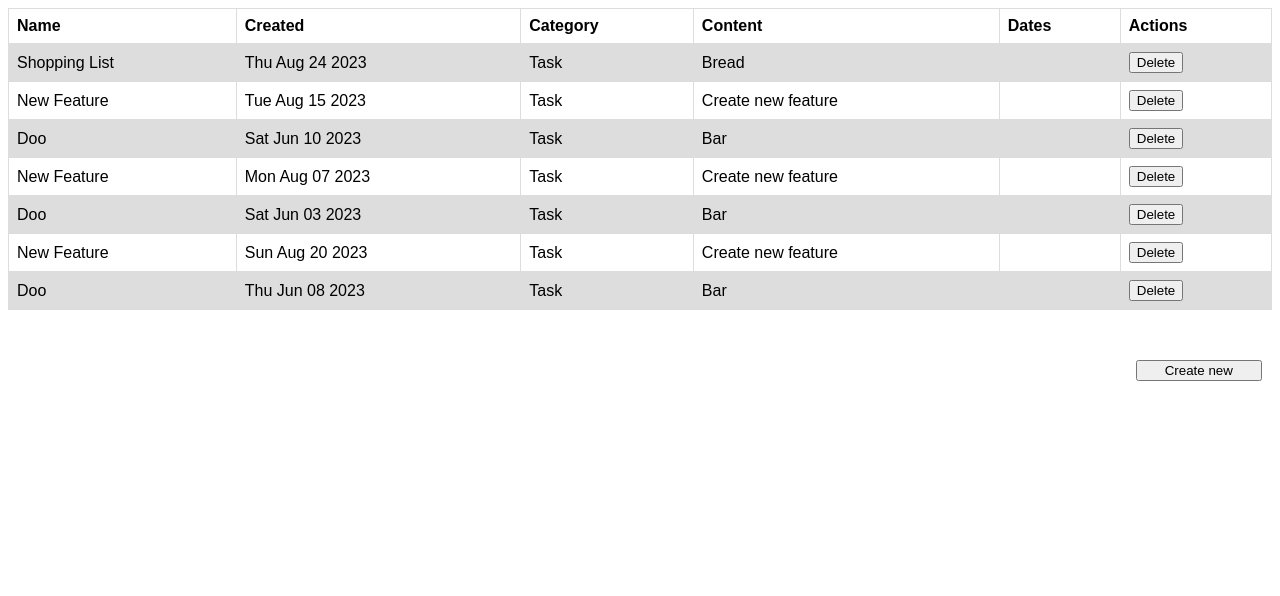
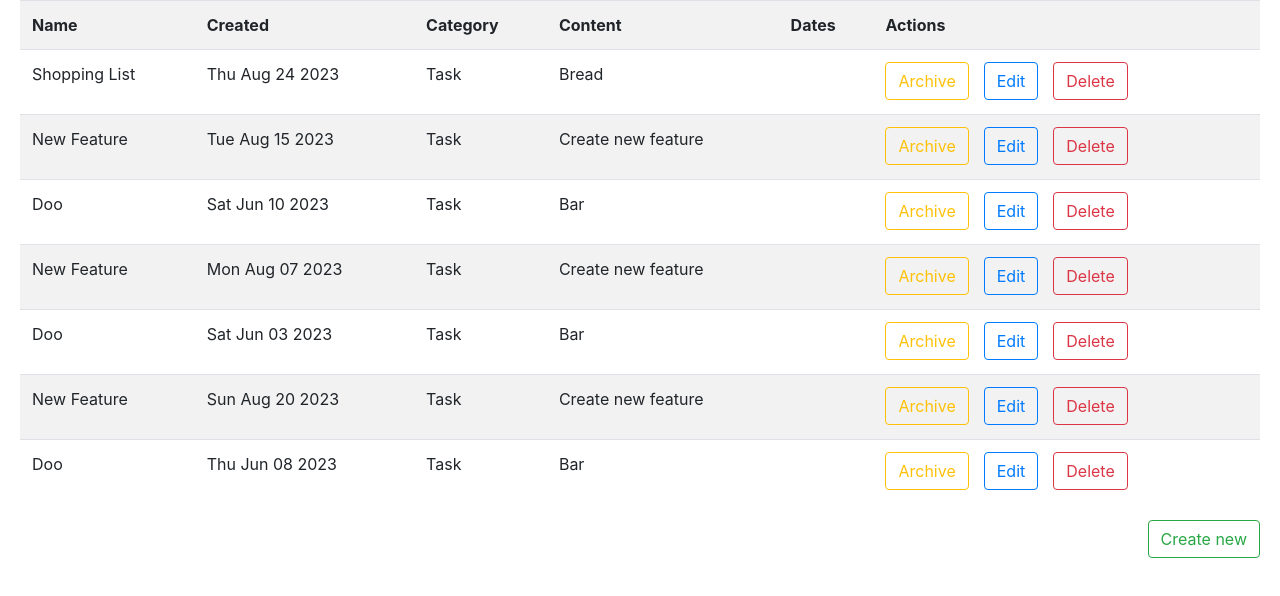
Before and after one commit to Txxxthless/VanillaTodo, a website with bundled scripts: page index.html in a window 1280 px wide. Built offline with nearby package versions, Linux system fonts and the light colour scheme.

Commit message:
Edit and archive features

```diff
--- a/index.html
+++ b/index.html
@@ -3,11 +3,19 @@
   <head>
     <meta charset="UTF-8" />
     <meta name="viewport" content="width=device-width, initial-scale=1.0" />
+    <link
+      rel="stylesheet"
+      href="https://cdn.jsdelivr.net/npm/bootstrap@4.3.1/dist/css/bootstrap.min.css"
+      integrity="sha384-ggOyR0iXCbMQv3Xipma34MD+dH/1fQ784/j6cY/iJTQUOhcWr7x9JvoRxT2MZw1T"
+      crossorigin="anonymous"
+    />
     <link rel="stylesheet" href="styles.css" />
     <title>Vanilla Todo</title>
   </head>
   <body>
-    <table>
+    <div class="row">
+      <div class="col-12">
+        <table class="table table-striped">
           <tr>
             <th>Name</th>
             <th>Created</th>
@@ -17,9 +25,14 @@
             <th>Actions</th>
           </tr>
         </table>
-    <div class="container">
-      <button id="create-button" class="create-button">Create new</button>
       </div>
+    </div>
+    <div class="row d-flex justify-content-end">
+      <button id="create-button" class="btn btn-outline-success">
+        Create new
+      </button>
+    </div>
+
     <script type="module" src="index.js"></script>
   </body>
 </html>
--- a/index.js
+++ b/index.js
@@ -1,7 +1,8 @@
 import { insertRow } from "./insertRow.js";
 import { initiateTodos } from "./intiateTodos.js";
 
-let todos = initiateTodos();
+const initialTodos = initiateTodos();
+let todos = [];
 
 export const store = {
   value: todos,
@@ -9,30 +10,25 @@ export const store = {
     todos = todos.filter(expression);
     localStorage.setItem("todos", JSON.stringify(todos));
   },
-  set: (value) => {
-    todos = value;
-    localStorage.setItem("todos", JSON.stringify(todos));
-  },
   add: (value) => {
     const lastElement = todos[todos.length - 1];
-    const id = lastElement.id + 1;
+    const id = lastElement ? lastElement.id + 1 : 1;
     value.id = id;
     todos = [...todos, value];
-    insertRow(value);
     localStorage.setItem("todos", JSON.stringify(todos));
     console.log(todos);
   },
 };
 
 const onStart = () => {
-  for (let todo of todos) {
+  for (let todo of initialTodos) {
     insertRow(todo);
   }
 
   const createButton = document.querySelector("#create-button");
 
   createButton.onclick = () => {
-    store.add({
+    insertRow({
       name: "Doo",
       created: Date.now(),
       category: "Task",
--- a/insertRow.js
+++ b/insertRow.js
@@ -1,11 +1,28 @@
 import { store } from "./index.js";
+
+const createElement = (tag, className, innerHtml, style, value) => {
+  const element = document.createElement(tag);
+  element.className = className || "";
+  element.innerHTML = innerHtml;
+
+  if (style) {
+    element.style.display = style;
+  }
+
+  if (value) {
+    element.value = value;
+  }
+  return element;
+};
 
 export const insertRow = (todo) => {
   const table = document.querySelector("table");
   const row = table.insertRow();
 
   const name = row.insertCell(0);
-  name.innerHTML = todo.name;
+  const nameInput = createElement("input", "form-control", "", "none");
+  const nameText = createElement("p", "", todo.name);
+  name.append(nameInput, nameText);
 
   const created = row.insertCell(1);
   const date =
@@ -15,20 +32,82 @@ export const insertRow = (todo) => {
   created.innerHTML = date;
 
   const category = row.insertCell(2);
-  category.innerHTML = todo.category;
+  const categorySelect = createElement("select", "form-control", "", "none");
+  const firstOption = createElement("option", "", "Task", "", "Task");
+  const secondOption = createElement(
+    "option", "", "Random Thought", "", "Random Thought"
+  );
+  const thirdOption = createElement("option", "", "Idea", "", "Idea");
+  categorySelect.append(firstOption, secondOption, thirdOption);
+  const categoryText = createElement("p", "", todo.category);
+  category.append(categorySelect, categoryText);
 
   const content = row.insertCell(3);
-  content.innerHTML = todo.content;
+  const contentInput = createElement("input", "form-control", "", "none");
+  const contentText = createElement("p", "", todo.content);
+  content.append(contentInput, contentText);
 
   const dates = row.insertCell(4);
-  dates.innerHTML = todo.dates;
+  const datesInput = createElement("input", "form-control", "", "none");
+  const datesText = createElement("p", "", todo.dates);
+  dates.append(datesInput, datesText);
 
   const actions = row.insertCell();
-  const button = document.createElement("button");
-  button.innerHTML = "Delete";
-  button.onclick = () => {
-    store.change(({ id }) => id !== todo.id);
+
+  const archiveButton = createElement(
+    "button", "btn btn-outline-warning", "Archive"
+  );
+  archiveButton.onclick = () => {
+    store.add(todo);
+  };
+
+  const deleteButton = createElement(
+    "button", "btn btn-outline-danger", "Delete"
+  );
+  deleteButton.onclick = () => {
     row.parentNode.removeChild(row);
   };
-  actions.appendChild(button);
+
+  const editButton = createElement("button", "btn btn-outline-primary", "Edit");
+  editButton.onclick = () => {
+    if (nameInput.style.display === "none") {
+      nameInput.style.display = "block";
+      nameText.style.display = "none";
+
+      categorySelect.style.display = "block";
+      categoryText.style.display = "none";
+
+      contentInput.style.display = "block";
+      contentText.style.display = "none";
+
+      datesInput.style.display = "block";
+      datesText.style.display = "none";
+    } else {
+      todo.name = nameInput.value;
+      nameText.innerHTML = nameInput.value;
+
+      todo.category = categorySelect.value;
+      categoryText.innerHTML = categorySelect.value;
+
+      todo.content = contentInput.value;
+      contentText.innerHTML = contentInput.value;
+
+      todo.dates = datesInput.value;
+      datesText.innerHTML = datesInput.value;
+
+      nameInput.style.display = "none";
+      nameText.style.display = "block";
+
+      categorySelect.style.display = "none";
+      categoryText.style.display = "block";
+
+      contentInput.style.display = "none";
+      contentText.style.display = "block";
+
+      datesInput.style.display = "none";
+      datesText.style.display = "block";
+    }
+  };
+
+  actions.append(archiveButton, editButton, deleteButton);
 };
--- a/intiateTodos.js
+++ b/intiateTodos.js
@@ -1,12 +1,4 @@
 export const initiateTodos = () => {
-  const json = localStorage.getItem("todos");
-
-  if (json) {
-    const todos = JSON.parse(json);
-    console.log(todos);
-    return todos;
-  }
-
   return [
     {
       id: 1,
--- a/styles.css
+++ b/styles.css
@@ -1,27 +1,8 @@
-table {
-  font-family: arial, sans-serif;
-  border-collapse: collapse;
-  width: 100%;
+html {
+  padding-left: 20px;
+  padding-right: 20px;
 }
 
-td,
-th {
-  border: 1px solid #dddddd;
-  text-align: left;
-  padding: 8px;
+button {
+  margin-right: 15px;
 }
-
-tr:nth-child(even) {
-  background-color: #dddddd;
-}
-
-.container {
-  position: relative;
-}
-
-.create-button {
-  position: absolute;
-  top: 50px;
-  width: 10%;
-  right: 10px;
-}
```
Lines whose indentation alone changed are shown as unchanged.
